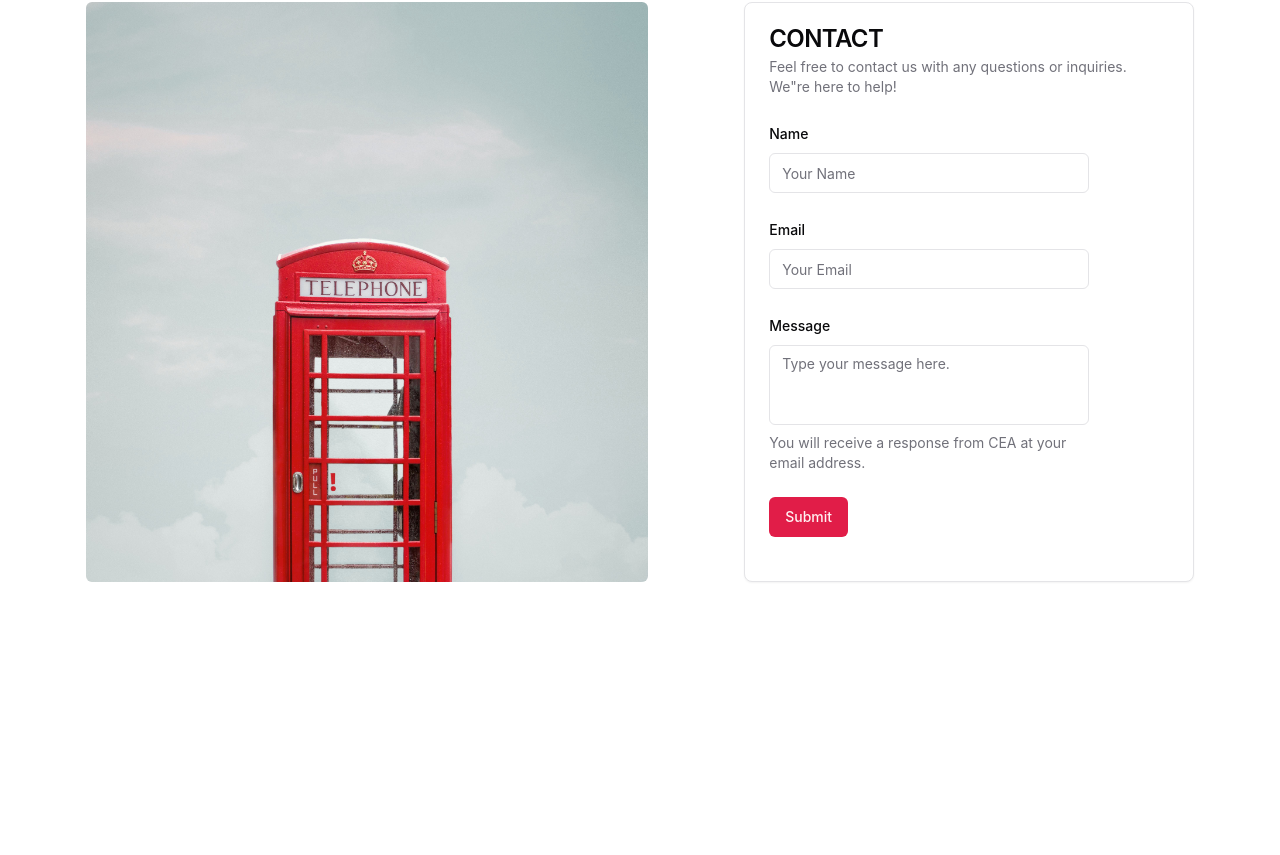
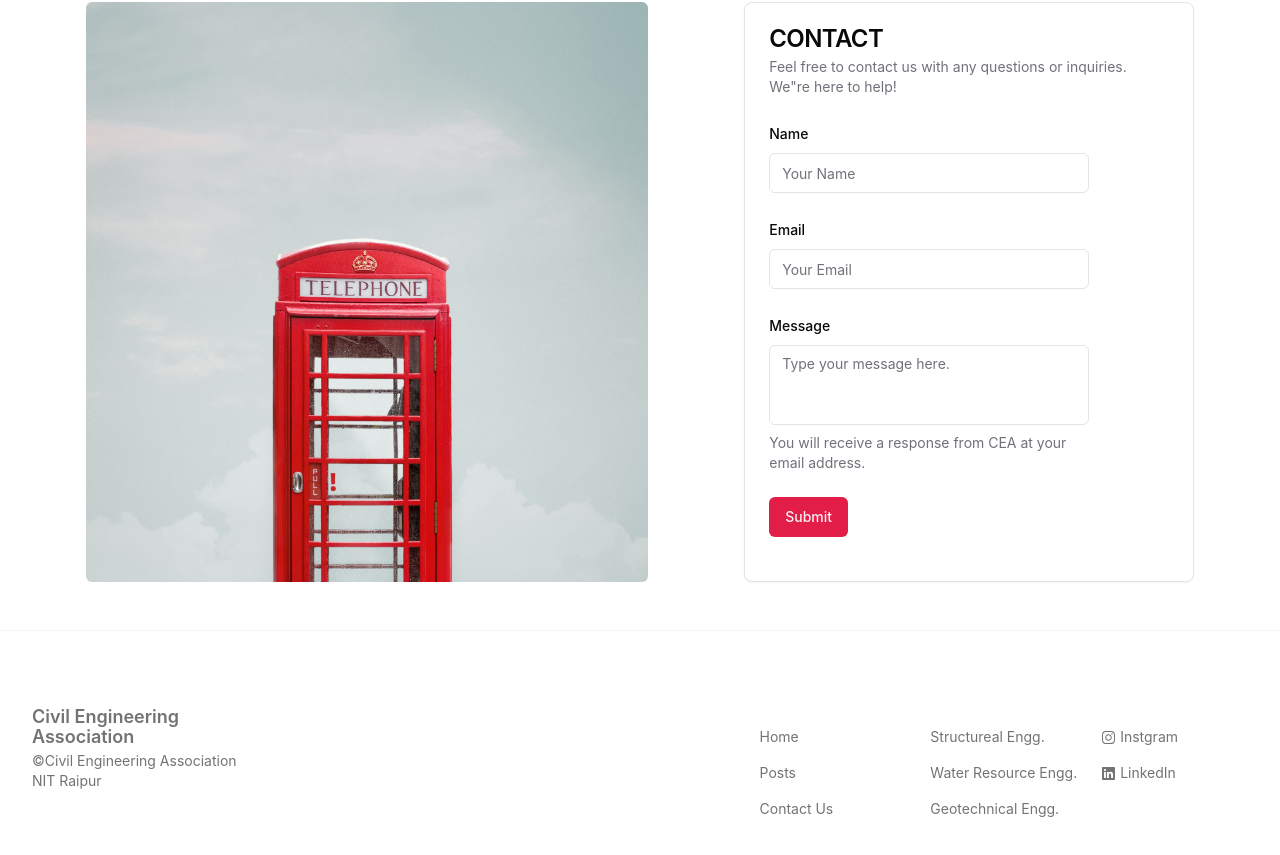
Before and after one commit to Abhinesh612/cea-test, a Next.js app: page / in a window 1280 px wide. Shown: the part 4274-5129 px from the top of the page. Before the commit the page ends 4904 px from the top, so only its background shows below. Built offline with nearby package versions, Linux system fonts and the light colour scheme.

Commit message:
Add footer

```diff
--- /dev/null
+++ b/app/components/Foot.tsx
@@ -0,0 +1,47 @@
+import { InstagramLogoIcon,
+    LinkedInLogoIcon,
+ } from "@radix-ui/react-icons"
+
+export function Footer() {
+    return (
+        <footer>
+            <div className="border-t border-neutral-100 dark:border-white/[0.25] px-8 py-20 bg-white dark:bg-black">
+                <div className="max-w-7xl mx-auto text-sm text-neutral-500 flex sm:flex-row flex-col justify-between items-start ">
+                    <div>
+                        <div className="flex items-center justify-start">
+                            <div className="flex flex-col justify-center dark:text-white/[0.8]">
+                                <h1 className="text-lg font-semibold leading-3">Civil Engineering</h1>
+                                <h1 className="text-lg font-semibold">Association</h1>
+                            </div>
+                        </div>
+                        <div><p>&copy;Civil Engineering Association</p></div>
+                        <div><p>NIT Raipur</p></div>
+                    </div>
+
+                    <div className="grid grid-cols-3 gap-6 items-start mt-10 md:mt-0">
+                        <div className="flex justify-center space-y-4 flex-col mt-4">
+                            <h1>Home</h1>
+                            <h1>Posts</h1>
+                            <h1>Contact Us</h1>
+                        </div>
+                        <div className="flex justify-center space-y-4 flex-col mt-4">
+                            <h1>Structureal Engg.</h1>
+                            <h1>Water Resource Engg.</h1>
+                            <h1>Geotechnical Engg.</h1>
+                        </div>
+                        <div className="flex justify-center space-y-4 flex-col mt-4">
+                            <div className="flex items-center justify-start gap-1">
+                                <InstagramLogoIcon className="" />
+                                <span>Instgram</span>
+                            </div>
+                            <div className="flex items-center justify-start gap-1">
+                                <LinkedInLogoIcon className="" />
+                                <span>LinkedIn</span>
+                            </div>
+                        </div>
+                    </div>
+                </div>
+            </div>
+        </footer>
+    );
+}
--- a/app/components/Layout.tsx
+++ b/app/components/Layout.tsx
@@ -1,16 +1,19 @@
 import React from "react";
 import { Nav } from "./Nav";
+import { Footer } from "./Foot";
 
 interface LayoutProps {
     children: React.ReactNode;
     showNav?: boolean;
+    showFoot?: boolean;
 }
 
-const Layout: React.FC<LayoutProps> = ({children, showNav = true}) => {
+const Layout: React.FC<LayoutProps> = ({children, showNav = true, showFoot = true}) => {
     return (
         <div>
             {showNav && <Nav />}
             <main>{children}</main>
+            {showFoot && <Footer />}
         </div>
     );
 }
--- a/app/page.tsx
+++ b/app/page.tsx
@@ -137,9 +137,6 @@ function BentoGridSecondDemo() {
   );
 }
 
-// const Skeleton = () => (
-//   <div className="flex flex-1 w-full h-full min-h-[6rem] rounded-xl   dark:bg-dot-white/[0.2] bg-dot-black/[0.2] [mask-image:radial-gradient(ellipse_at_center,white,transparent)]  border border-transparent dark:border-white/[0.2] bg-neutral-100 dark:bg-black"></div>
-// );
 
 const Skeleton = () => (
   <div className="relative w-full h-full rounded-xl overflow-hidden">
--- a/package.json
+++ b/package.json
@@ -12,6 +12,7 @@
     "@hookform/resolvers": "^3.9.0",
     "@radix-ui/react-aspect-ratio": "^1.1.0",
     "@radix-ui/react-dropdown-menu": "^2.1.2",
+    "@radix-ui/react-icons": "^1.3.0",
     "@radix-ui/react-label": "^2.1.0",
     "@radix-ui/react-navigation-menu": "^1.2.1",
     "@radix-ui/react-select": "^2.1.2",
```
Also changed, not shown: 1 other file (tests, documents, lock files or other folders).
